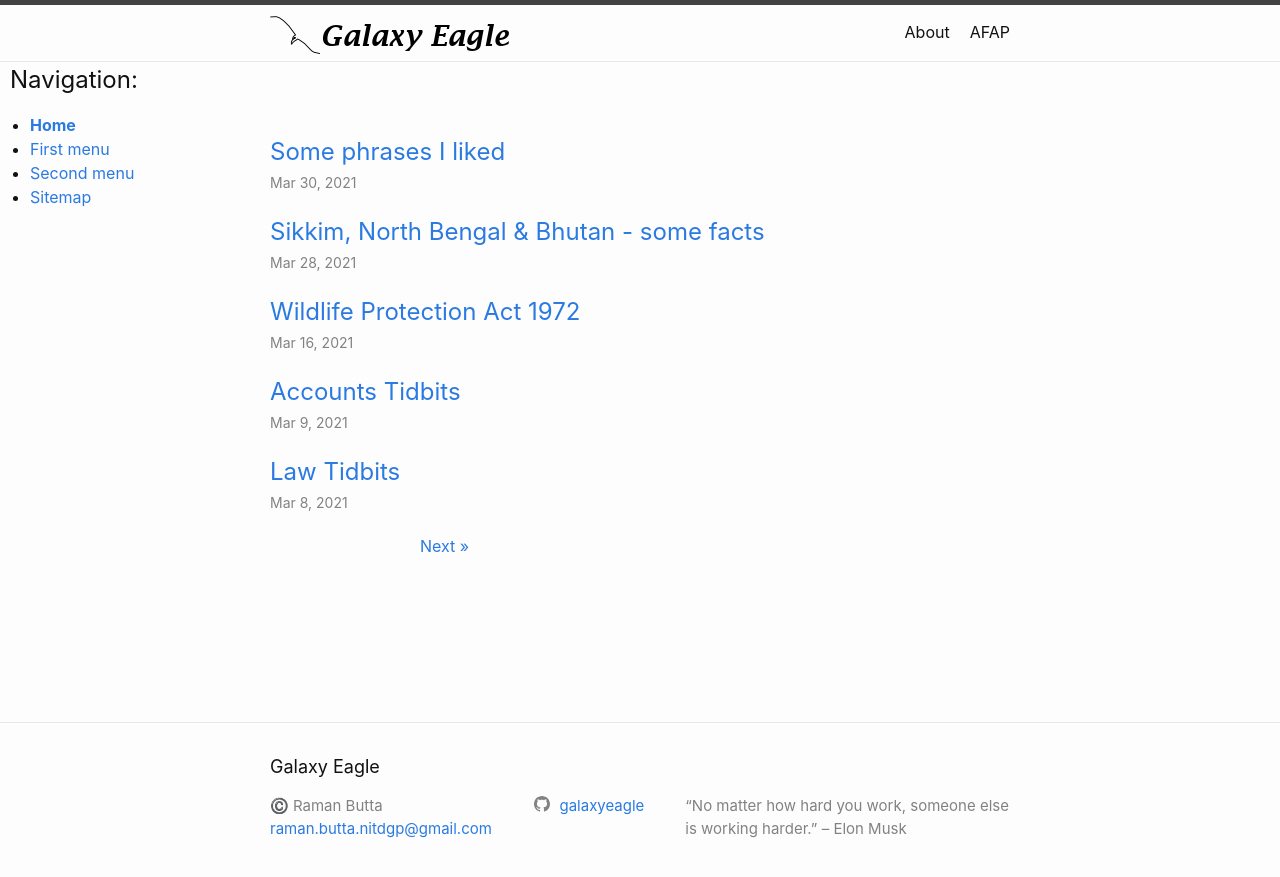
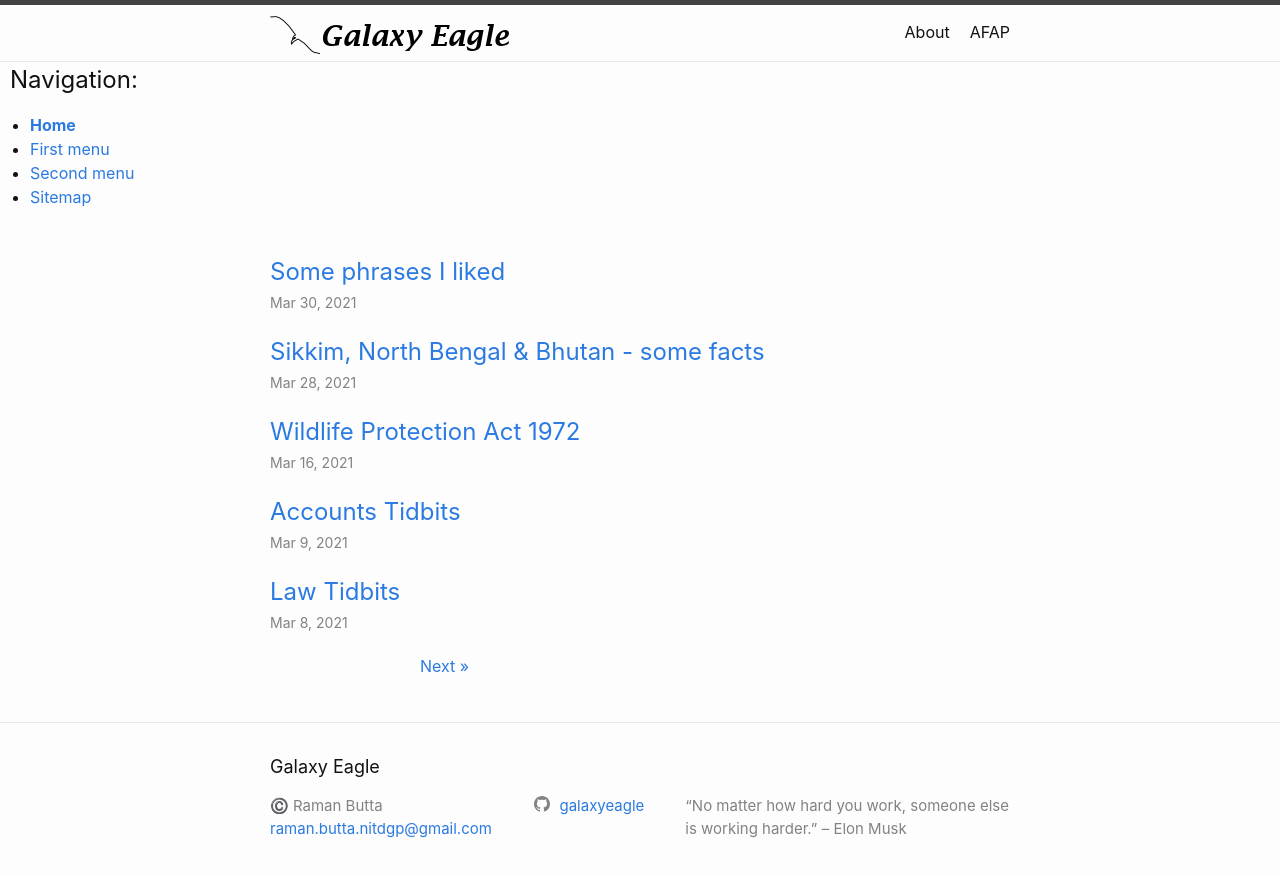
Before and after one commit to galaxyeagle/galaxyeagle.github.io, a Jekyll site: the page built from index.html, in a window 1280 px wide. Shown: the top 877 px of the page. Built offline with Jekyll 4.4.1, drawn with Linux system fonts in a browser that asks for light colours; the list of posts is cut into pages by our own code.

Commit message:
added various css style attributes for better look of site

```diff
--- a/Gemfile
+++ b/Gemfile
@@ -9,7 +9,6 @@
 # Happy Jekylling!
 gem "jekyll", "~> 4.1.1"
 # This is the default theme for new Jekyll sites. You may change this to anything you like.
-# Minima gem not used..all copied to local folder as a regular theme
 gem "minima", "~> 2.5"
 # If you want to use GitHub Pages, remove the "gem "jekyll"" above and
 # uncomment the line below. To upgrade, run `bundle update github-pages`.
--- a/_config.yml
+++ b/_config.yml
@@ -28,7 +28,7 @@
 twitter_username:
 github_username:  galaxyeagle
 
-#title logo added extra
+#title logo added extra (keep its height max at 50 px for minima settings)
 title-logo: /images/title-logo.png
 
 # Disqus Comments
@@ -38,7 +38,6 @@
     shortname: galaxyeagle-github-io
 
 # Build settings
-# Minima gem not used..all copied to local folder as a regular theme
 theme: minima
 plugins:
   - jekyll-feed
--- a/_layouts/default.html
+++ b/_layouts/default.html
@@ -7,14 +7,19 @@
 
     {%- include header.html -%}
 
-    <h2 style="padding-left:10px"> Navigation:</h2>
+    <div style="width:300px">
 
-	{% include nav.html nav=site.data.menu %}
+		<h2 style="padding-left:10px"> Navigation:</h2>
+		{% include nav.html nav=site.data.menu %}
+
+	</div>
 
 
 	<main class="page-content" aria-label="Content">
       <div class="wrapper">
+
         {{ content }}
+
       </div>
     </main>
 
--- a/index.html
+++ b/index.html
@@ -1,7 +1,7 @@
 ---
 layout: default
 ---
-<div style="display:block ; margin-top:-120px" >
+<div>
 <!-- This loops through the paginated posts -->
 {% for post in paginator.posts %}
 
```
